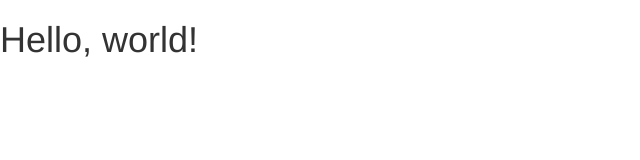
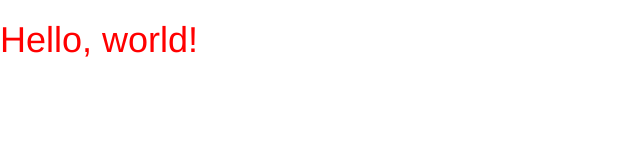
Before and after one commit to hannowess/hannowess.github.io, a plain HTML site: page index.html in a window 1280 px wide. Shown: the whole page, without its empty margins (0-640 px from the left). Drawn offline with nearby package versions, Linux system fonts and the light colour scheme.

Commit message:
adds css showcase

```diff
--- /dev/null
+++ b/css/showcase.css
@@ -0,0 +1,3 @@
+h1 {
+	color : red;
+}
--- a/index.html
+++ b/index.html
@@ -8,6 +8,7 @@
 
     <!-- Bootstrap -->
     <link href="//maxcdn.bootstrapcdn.com/bootstrap/3.3.2/css/bootstrap.min.css" rel="stylesheet">
+     <link href="css/showcase.css" rel="stylesheet">
 
     <!-- HTML5 shim and Respond.js for IE8 support of HTML5 elements and media queries -->
     <!-- WARNING: Respond.js doesn't work if you view the page via file:// -->
```
